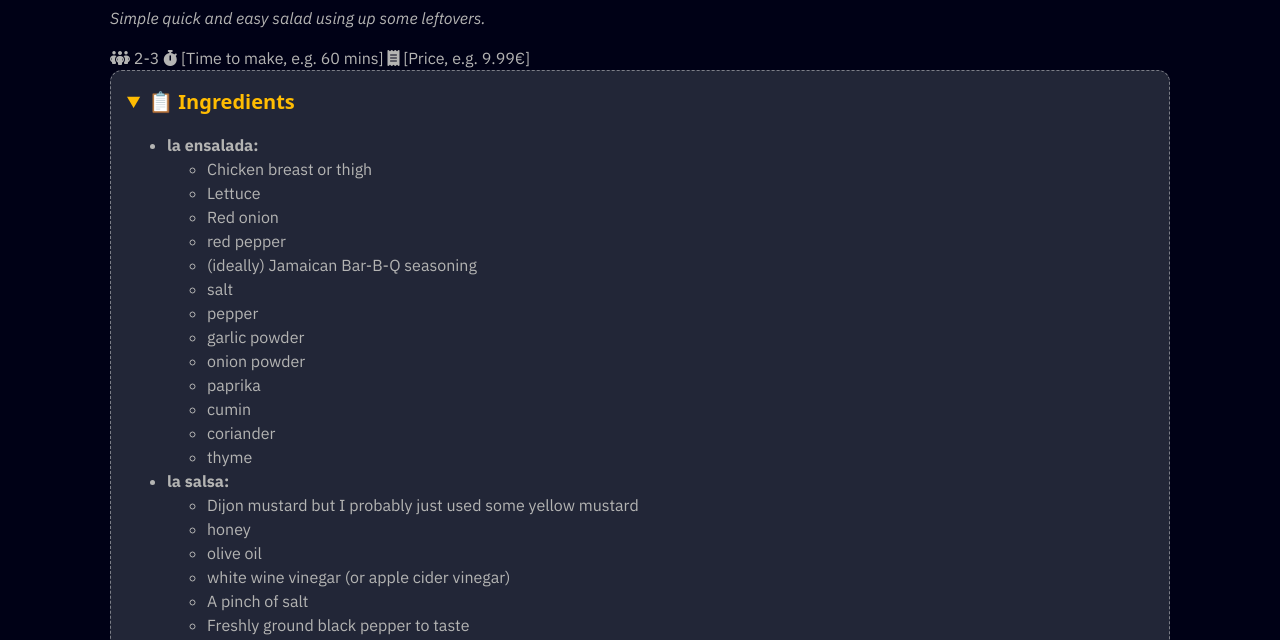
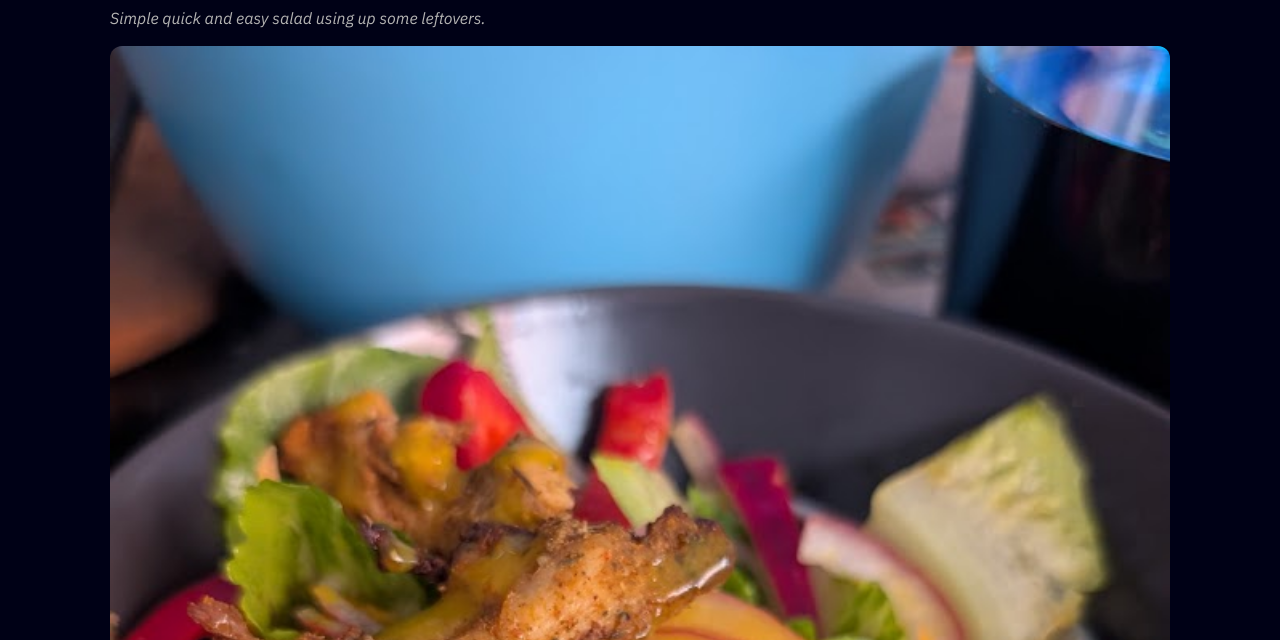
Before and after one commit to nerraf-dev/bastardised-food, an Eleventy site: page src/food/bbq-chicken-salad.njk in a window 1280 px wide. Shown: the part 160-800 px from the top of the page. Built offline with nearby package versions, Linux system fonts and the light colour scheme; Eleventy itself is replaced by a stand-in of ours; files that its build step writes are made by us from their sources; a web font is replaced by a local one.

```diff
--- a/src/_includes/recipe-from-json.njk
+++ b/src/_includes/recipe-from-json.njk
@@ -4,6 +4,13 @@
 <article>
   <h1>{{ title }}</h1>
   <p><em>{{ intro }}</em></p>
+
+    {% if cover_image %}
+        <div class="cover-image">
+            <img src="{{ cover_image }}" alt="{{ title }}" style="width:100%;height:auto;display:block;">
+        </div>
+    {% endif %}
+
   <p class="meta">
     {% if serves %}<i class="fa-solid fa-people-group"></i> {{ serves }} {% endif %}
     {% if meta and meta.time %}<i class="fa-solid fa-stopwatch"></i> {{ meta.time }} {% endif %}
--- a/src/food/bbq-chicken-salad.njk
+++ b/src/food/bbq-chicken-salad.njk
@@ -3,4 +3,5 @@
 title: "A bbq-chicken-salad"
 permalink: "/food/bbq-chicken-salad/"
 date: 2025-09-09
+cover_image: "/images/food/bbq-chicken-salad.jpg"
 ---
--- a/src/index.njk
+++ b/src/index.njk
@@ -12,7 +12,7 @@
     <div class="post-grid">
         {% for post in collections.food %}
             <article class="post-card">
-                <img src="{{ post.data.image or 'https://picsum.photos/id/63/400' }}" alt="{{ post.data.title }}">
+                <img src="{{ post.data.cover_image or 'https://picsum.photos/id/63/400' }}" alt="{{ post.data.title }}">
                 <h3><a href="{{ post.url }}">{{ post.data.title }}</a></h3>
                 <p class="excerpt">{{ post.data.excerpt or '' }}</p>
                 <span class="meta">Posted: {{ post.date | date('yyyy-MM-dd') }}</span>
--- a/src/styles/style.css
+++ b/src/styles/style.css
@@ -8,7 +8,7 @@
   background-color: var(--header-bg-colour);
   color: var(--body-text-colour);
   font-family: "IBM Plex Sans", system-ui !important;
-  font-size: 12px;
+  font-size: 14px;
   margin: 0;
   padding-top: 60px;
 }
@@ -90,6 +90,13 @@
 
 }
 
+.cover-image {
+  margin: 1rem 0;
+  border-radius: 12px;
+  overflow: hidden;
+
+}
+
 details {
   background-color: var(--bg-colour);
   padding: 1rem;
```
Also changed, not shown: .eleventy.js, src/images/food/bbq-chicken-salad.jpg (added).
